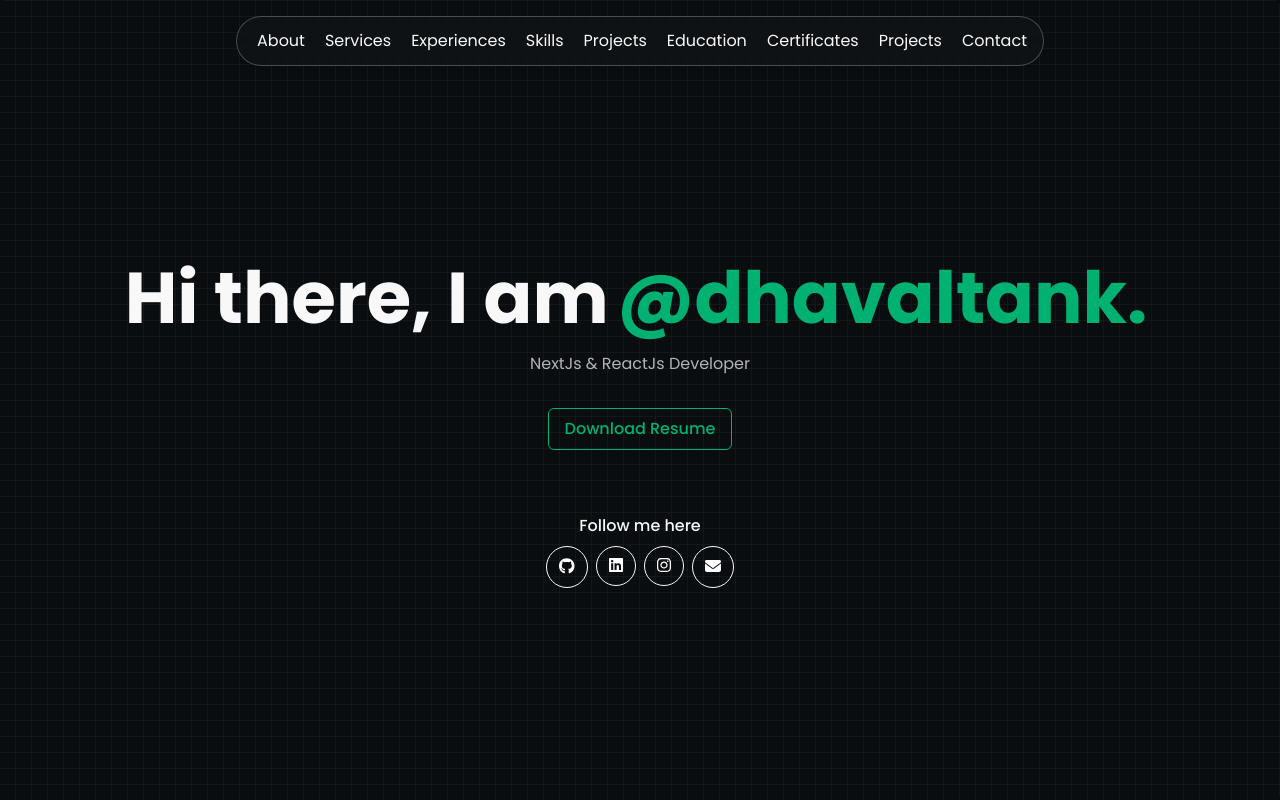
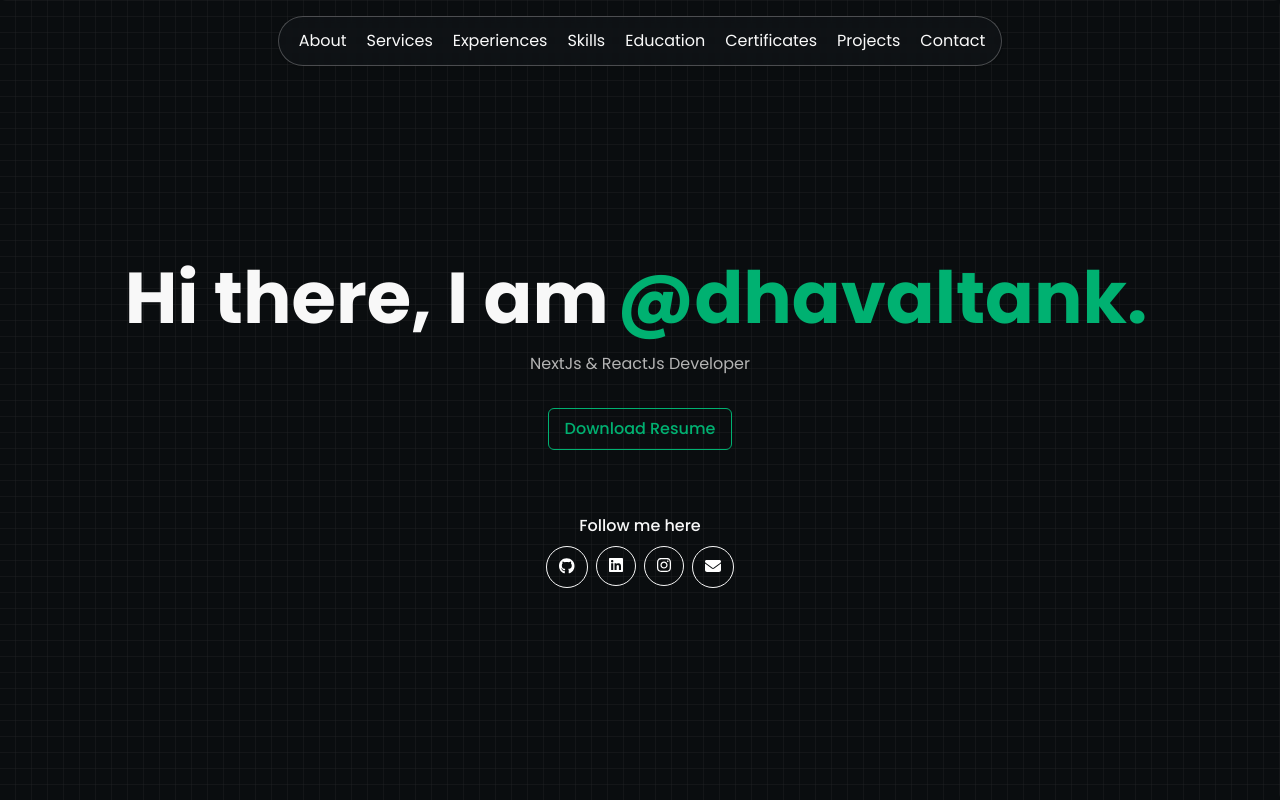
Before and after one commit to DhavalTank01/portfolio-nextjs, a Next.js app: page / in a window 1280 px wide. Shown: the top 800 px of the page. Built offline with nearby package versions, Linux system fonts and the light colour scheme; no server answers; what tailwindcss-debug-screens would draw is missing.

Commit message:
fix: remove duplicate Projects nav menu item

```diff
--- a/src/data/navMenus.ts
+++ b/src/data/navMenus.ts
@@ -38,11 +38,6 @@ export const navMenus: INavItem[] = [
     icon: faAward,
   },
   {
-    name: "Projects",
-    link: "#projects",
-    icon: faLaptopCode,
-  },
-  {
     name: "Education",
     link: "#education",
     icon: faGraduationCap,
```
